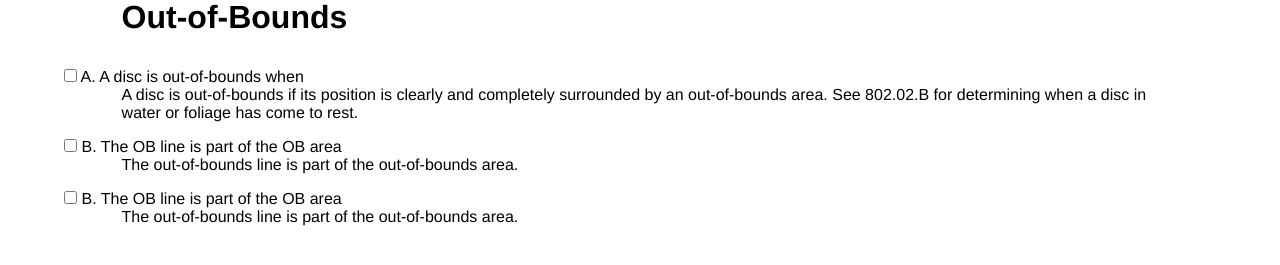
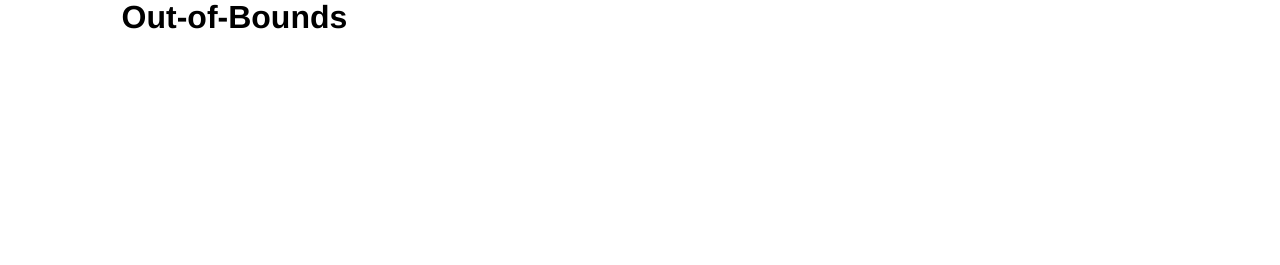
Before and after one commit to LeviZ/LeviZ.github.io, a plain HTML site: page MVP/cssHamburger-JS_hideShow/cssversion-withJavaScriptHideShow.html in a window 1280 px wide. Both pictures are taken after a click on the button "Out-of-Bounds". Shown: the part 65-330 px from the top of the page. Drawn offline with Linux system fonts and the light colour scheme.

Commit message:
re sumbit of initial refactor

```diff
--- a/MVP/cssHamburger-JS_hideShow/css/accordian.css
+++ b/MVP/cssHamburger-JS_hideShow/css/accordian.css
@@ -56,7 +56,7 @@
 .ac-container input{
 	display: none;
 }
-.ac-container section{
+.ac-container article{
 	background: rgba(255, 255, 255, 0.5);
 	margin-top: -1px;
 	overflow: hidden;
@@ -69,7 +69,7 @@
 	-ms-transition: height 0.3s ease-in-out, box-shadow 0.6s linear;
 	transition: height 0.3s ease-in-out, box-shadow 0.6s linear;
 }
-.ac-container section p{
+.ac-container article p{
 	font-style: italic;
 	color: #777;
 	line-height: 23px;
@@ -77,7 +77,7 @@
 	padding: 20px;
 	text-shadow: 1px 1px 1px rgba(255,255,255,0.8);
 }
-.ac-container input:checked ~ section{
+.ac-container input:checked ~ article{
 	-webkit-transition: height 0.5s ease-in-out, box-shadow 0.1s linear;
 	-moz-transition: height 0.5s ease-in-out, box-shadow 0.1s linear;
 	-o-transition: height 0.5s ease-in-out, box-shadow 0.1s linear;
@@ -85,12 +85,12 @@
 	transition: height 0.5s ease-in-out, box-shadow 0.1s linear;
 	box-shadow: 0px 0px 0px 1px rgba(155,155,155,0.3);
 }
-.ac-container input:checked ~ section.ac-small{
+.ac-container input:checked ~ article.ac-small{
 	height: 140px;
 }
-.ac-container input:checked ~ section.ac-medium{
+.ac-container input:checked ~ article.ac-medium{
 	height: 180px;
 }
-.ac-container input:checked ~ section.ac-large{
+.ac-container input:checked ~ article.ac-large{
 	height: 230px;
 }
--- a/MVP/cssHamburger-JS_hideShow/css/cssversion.css
+++ b/MVP/cssHamburger-JS_hideShow/css/cssversion.css
@@ -113,7 +113,7 @@
   height: 25px;
   width: 25px;
   cursor: pointer;
-  background-image: url("../imgs/close.svg");
+  background-image: url("../imgs/cancel-circle.svg");
   background-size: contain;
   transition: display 0.7s;
 }
@@ -182,9 +182,6 @@ button {
   text-align: left;
 }
 
-
-
-
 /* Micro reset */
 *,*:before,*:after{-webkit-box-sizing:border-box;-moz-box-sizing:border-box;box-sizing:border-box;margin:0;padding:0;}
 html, body { height: 100%; width: 100%; font-family: Helvetica, Arial, sans-serif; }
--- a/MVP/cssHamburger-JS_hideShow/cssversion-withJavaScriptHideShow.html
+++ b/MVP/cssHamburger-JS_hideShow/cssversion-withJavaScriptHideShow.html
@@ -61,32 +61,6 @@
 
       <section id="outOfBoundsContent">
         <h1>Out-of-Bounds</h1>
-        <section class="ac-container">
-          <article>
-            <input id="out-a" name="accordion-1" type="checkbox" />
-            <label for="out-a">A. A disc is out-of-bounds when</label>
-            <section class="ac-medium">
-              <p>A disc is out-of-bounds if its position is clearly and completely surrounded by an out-of-bounds area. See 802.02.B for determining when a disc in water or foliage has come to rest.
-              </p>
-            </section>
-          </article>
-          <article>
-            <input id="out-b" name="accordion-1" type="checkbox" />
-            <label for="out-b">B. The OB line is part of the OB area</label>
-            <section class="ac-medium">
-              <p>The out-of-bounds line is part of the out-of-bounds area.
-              </p>
-            </section>
-          </article>
-          <article>
-            <input id="out-c" name="accordion-1" type="checkbox" />
-            <label for="out-c">B. The OB line is part of the OB area</label>
-            <section class="ac-medium">
-              <p>The out-of-bounds line is part of the out-of-bounds area.
-              </p>
-            </section>
-          </article>
-        </section>
       </section>
 
       <section id="lostDiscContent">
@@ -97,7 +71,7 @@
         <h1>Courtesy</h1>
       </section>
 
-      <section id="obstablesContent">
+      <section id="obstaclesContent">
         <h1>Obstacles And Relief</h1>
       </section>
 
--- a/MVP/cssHamburger-JS_hideShow/js/hideAndShow.js
+++ b/MVP/cssHamburger-JS_hideShow/js/hideAndShow.js
@@ -6,8 +6,6 @@ window.onload = function() {
   }, 2000);
   closeLabel.style.display = 'none';
 };
-
-
 
 
 // Close/Open menu on nav selection
@@ -82,8 +80,8 @@ var applicationBtn = document.getElementById('applicationBtn');
 // Sub nav variables:
 var descriptionBtn = document.getElementById('descriptionBtn');
 var teeingOffBtn = document.getElementById('teeingOffBtn');
-var establishingBtn = document.getElementById('applicationBtn');
-var markingBtn = document.getElementById('establishingBtn');
+var establishingBtn = document.getElementById('establishingBtn');
+var markingBtn = document.getElementById('markingBtn');
 var throwingBtn = document.getElementById('throwingBtn');
 var holingOutBtn = document.getElementById('holingOutBtn');
 var orderOfPlayBtn = document.getElementById('orderOfPlayBtn');
@@ -117,7 +115,7 @@ function setDisplayNone() {
   basicRulesContent.style.display = 'none';
   outOfBoundsContent.style.display = 'none';
   lostDiscContent.style.display = 'none';
-  obstablesContent.style.display = 'none';
+  obstaclesContent.style.display = 'none';
   courtesyContent.style.display = 'none';
   optionalContent.style.display = 'none';
   excessiveContent.style.display = 'none';
@@ -160,7 +158,7 @@ lostDiscBtn.addEventListener("click", function() {
 
 obstaclesBtn.addEventListener("click", function() {
   setDisplayNone();
-  obstablesContent.style.display = 'block';
+  obstaclesContent.style.display = 'block';
 }, false);
 
 courtesyBtn.addEventListener("click", function() {
```
Also changed, not shown: MVP/cssHamburger-JS_hideShow/fonts/DG.ttf (deleted), MVP/cssHamburger-JS_hideShow/fonts/DG.woff (deleted), 2 other files.
